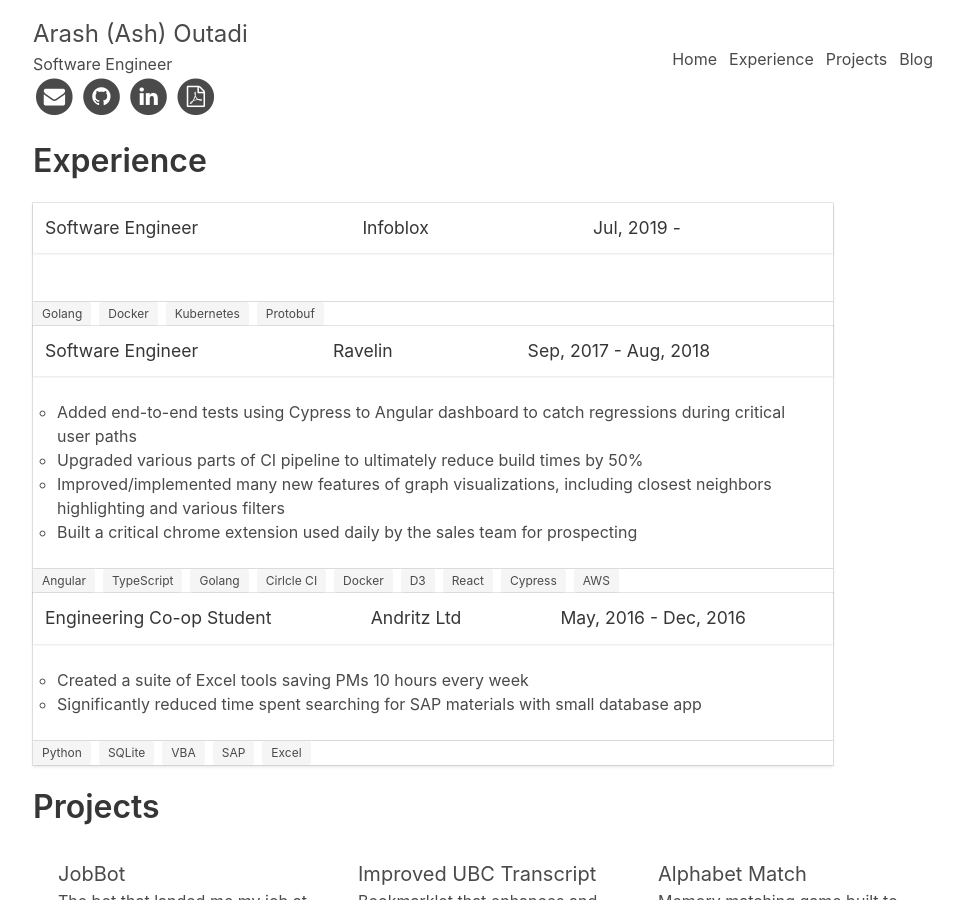
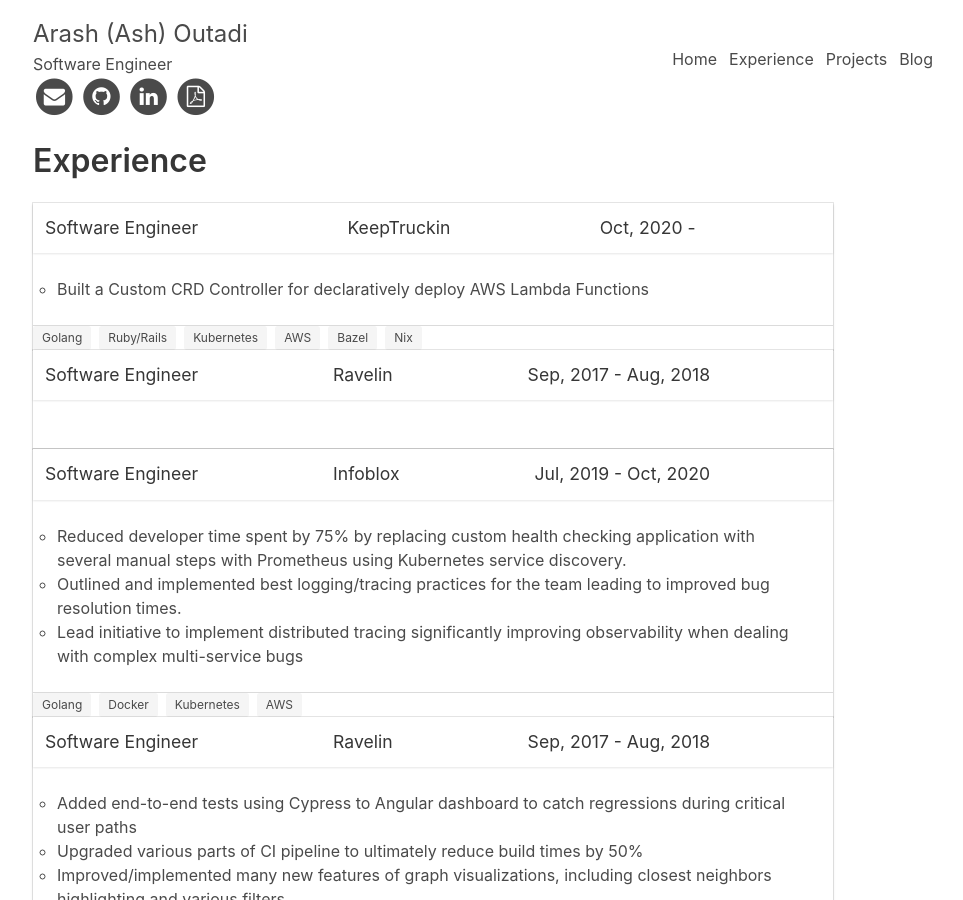
Before and after one commit to arashout/arashout.site, a Jekyll site: the page built from index.html, in a window 1280 px wide and 900 px high. Shown: the whole window, without its empty margins (157-1120 px from the left). Built offline with Jekyll 4.4.1, drawn with Linux system fonts in a browser that asks for light colours.

Commit message:
Update resume

```diff
--- a/_data/resume.yaml
+++ b/_data/resume.yaml
@@ -47,16 +47,43 @@
       fa-stack-2x"></i> <i class="fa fa-file-pdf-o fa-stack-1x fa-inverse"></i>
       </span> </a>
 experiences:
+  - company: KeepTruckin
+    position: Software Engineer
+    startDate: 2020-10-15T00:00:00.000Z
+    endDate: null
+    summary: >-
+      Building and maintaining Go services powering Bloxone DDI services.
+    highlights:
+      - Built a Custom CRD Controller for declaratively deploy AWS Lambda Functions
+    technologies:
+      - Golang
+      - Ruby/Rails
+      - Kubernetes
+      - AWS
+      - Bazel
+      - Nix
+  - company: Ravelin
+    position: Software Engineer
+    startDate: 2017-09-12T00:00:00.000Z
+    endDate: 2018-08-17T00:00:00.000Z
   - company: Infoblox
     position: Software Engineer
     startDate: 2019-07-15T00:00:00.000Z
+    endDate: 2020-10-15T00:00:00.000Z
     summary: >-
-      Server-side application developer building DDI services
+      Building and maintaining Go services powering Bloxone DDI services.
+    highlights:
+      - >-
+        Reduced developer time spent by 75% by replacing custom health checking application with several manual steps with Prometheus using Kubernetes service discovery.
+      - >-
+        Outlined and implemented best logging/tracing practices for the team leading to improved bug resolution times.
+      - >-
+        Lead initiative to implement distributed tracing significantly improving observability when dealing with complex multi-service bugs
     technologies:
       - Golang
       - Docker
       - Kubernetes
-      - Protobuf
+      - AWS
   - company: Ravelin
     position: Software Engineer
     startDate: 2017-09-12T00:00:00.000Z
@@ -87,30 +114,36 @@
       - React
       - Cypress
       - AWS
-  - company: Andritz Ltd
-    position: Engineering Co-op Student
-    startDate: 2016-05-22T00:00:00.000Z
-    endDate: 2016-12-20T00:00:00.000Z
-    highlights:
-      - Created a suite of Excel tools saving PMs 10 hours every week
-      - >-
-        Significantly reduced time spent searching for SAP materials with small
-        database app
-    technologies:
-      - Python
-      - SQLite
-      - VBA
-      - SAP
-      - Excel
 education:
+  - institution: Georgia Institute of Technology
+    location:
+      city: Atlanta
+      regionCode: GA
+    studyType: Master of Science
+    area: Computer Science
+    startDate: 2020-09-07T00:00:00.000Z
+    endDate: 2023-05-01T00:00:00.000Z
   - institution: University of British Columbia
     location:
       city: Vancouver
       regionCode: BC
     studyType: Bachelor of Applied Science
+    area: Mechanical Engineering
     startDate: 2013-09-07T00:00:00.000Z
     endDate: 2019-05-01T00:00:00.000Z
     gpa: 3.6/4.3
+contributions:
+  - name: NuShell
+    role: Contributor
+    source: 'https://github.com/nushell/nushell/pulls?q=+is%3Apr+author%3Aarashout+'
+    summary: >-
+      Cross-platform shell that understands the structure of your data!
+    highlights:
+      - Implemented streaming functionality when opening files with proper encoding support.
+        Making it possible to stream very large files.
+      - Added additional math functions while refactoring math command and improving test coverage.
+    technologies:
+      - Rust
 projects:
   - name: JobBot
     source: 'https://github.com/arashout/JobBot'
@@ -137,6 +170,7 @@
       - MongoDB
       - AWS Lambda
   - name: Alphabet Match
+    noDisplay: true
     demo: 'https://arashout.github.io/alphabet-match/'
     image: 'https://raw.githubusercontent.com/arashout/alphabet-match/master/demo.gif'
     source: 'https://github.com/arashout/alphabet-match'
@@ -147,6 +181,7 @@
     - React
     - TypeScript
   - name: Sudoku Solver
+    noDisplay: true
     demo: 'https://sudoku-solve.azurewebsites.net'
     source: 'https://github.com/arashout/SudokuSolveCP'
     summary: >-
```
